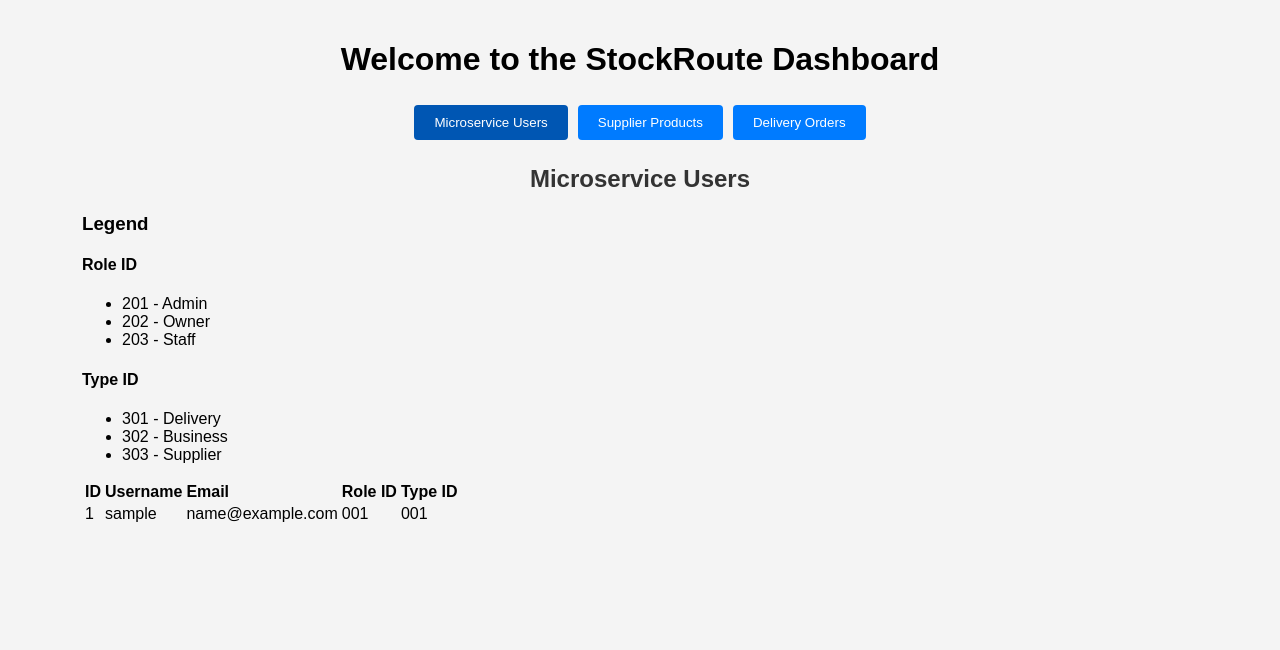
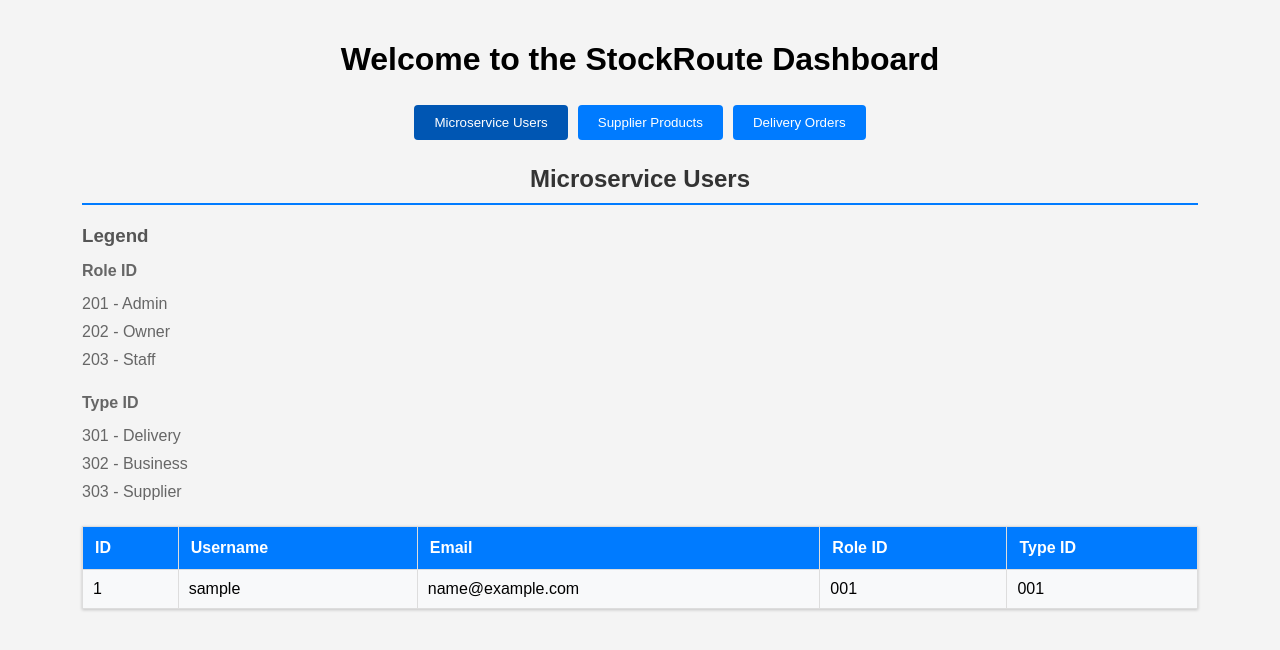
Before and after one commit to StefanDelgado/HelioHostServer, a PHP site: page /StockRoute_Microservice_API/index.php in a window 1280 px wide. Shown: the top 650 px of the page. Run offline with PHP 8.4, Linux system fonts and the light colour scheme; tables that the repository leaves empty hold one stand-in row (values such as "Sample post").

Commit message:
Added styles for tables

```diff
--- a/StockRoute_Microservice_API/index.php
+++ b/StockRoute_Microservice_API/index.php
@@ -10,6 +10,7 @@ include 'Settings/db.php';
     <meta name="viewport" content="width=device-width, initial-scale=1.0">
     <title>Project Dashboard</title>
     <link rel="stylesheet" href="styles/main.css">
+    <link rel="stylesheet" href="styles/tables.css">
     <style>
         body {
             text-align: center;
--- /dev/null
+++ b/StockRoute_Microservice_API/styles/tables.css
@@ -0,0 +1,110 @@
+/* Table Styles */
+table {
+    width: 100%;
+    border-collapse: collapse;
+    margin: 20px 0;
+    background-color: white;
+    box-shadow: 0 1px 3px rgba(0, 0, 0, 0.2);
+}
+
+/* Header Styles */
+th {
+    background-color: #007BFF;
+    color: white;
+    font-weight: bold;
+    padding: 12px;
+    text-align: left;
+    border: 1px solid #ddd;
+}
+
+/* Cell Styles */
+td {
+    padding: 10px;
+    border: 1px solid #ddd;
+    vertical-align: middle;
+}
+
+/* Alternating Row Colors */
+tr:nth-child(even) {
+    background-color: #f8f9fa;
+}
+
+/* Hover Effect */
+tr:hover {
+    background-color: #f2f2f2;
+}
+
+/* Section Headers */
+.section h2 {
+    color: #333;
+    margin: 20px 0;
+    padding-bottom: 10px;
+    border-bottom: 2px solid #007BFF;
+}
+
+/* Legend Styles */
+.section h3 {
+    color: #555;
+    margin: 15px 0;
+}
+
+.section h4 {
+    color: #666;
+    margin: 10px 0;
+}
+
+/* List Styles for Legends */
+.section ul {
+    list-style-type: none;
+    padding: 0;
+    margin: 0 0 20px 0;
+}
+
+.section li {
+    padding: 5px 0;
+    color: #666;
+}
+
+/* Responsive Table */
+@media screen and (max-width: 768px) {
+    table {
+        display: block;
+        overflow-x: auto;
+        white-space: nowrap;
+    }
+
+    th, td {
+        min-width: 100px;
+    }
+}
+
+/* Status Colors for Orders */
+.status-pending {
+    color: #ffc107;
+}
+
+.status-processing {
+    color: #17a2b8;
+}
+
+.status-delivered {
+    color: #28a745;
+}
+
+.status-cancelled {
+    color: #dc3545;
+}
+
+/* Price Formatting */
+.price {
+    font-family: monospace;
+    white-space: nowrap;
+}
+
+/* Empty State Message */
+.no-data {
+    text-align: center;
+    padding: 20px;
+    color: #666;
+    font-style: italic;
+}
```
